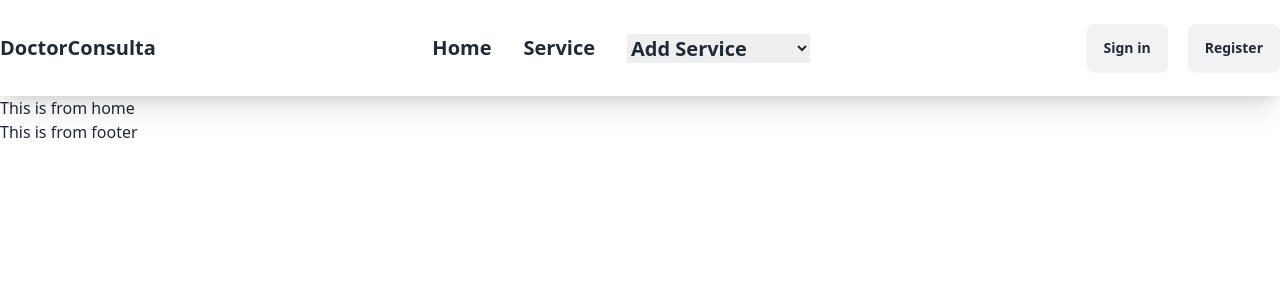
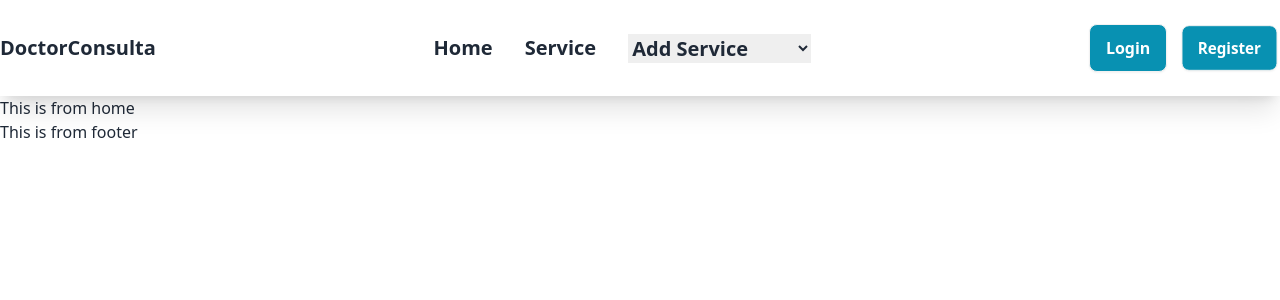
Before and after one commit to tofayeLL/DoctorConsulta-client, a React (Vite) app: page / in a window 1280 px wide. Shown: the top 300 px of the page. Built offline with nearby package versions, Linux system fonts and the light colour scheme; no server answers.

Commit message:
added user image after login user

```diff
--- a/package.json
+++ b/package.json
@@ -18,6 +18,7 @@
     "react-icons": "^5.2.1",
     "react-router-dom": "^6.23.0",
     "react-toastify": "^10.0.5",
+    "react-tooltip": "^5.26.4",
     "sort-by": "^1.2.0"
   },
   "devDependencies": {
--- a/src/pages/Shared/Nav.jsx
+++ b/src/pages/Shared/Nav.jsx
@@ -1,10 +1,13 @@
 
-import { NavLink } from "react-router-dom";
+import { useContext } from "react";
+import { Link, NavLink } from "react-router-dom";
+import { AuthContext } from "../../providers/AuthProvider";
+import { Tooltip } from "react-tooltip";
 
 
 
 const Nav = () => {
-
+    const { user } = useContext(AuthContext);
 
 
     return (
@@ -57,9 +60,45 @@ const Nav = () => {
 
                     </ul>
                 </div>
-                <div className="space-x-5">
-                    <button className="btn"><NavLink to={'/login'} >Sign in</NavLink></button>
-                    <button className="btn"><NavLink to={'/register'} >Register</NavLink></button>
+                <div >
+
+                    <div className="space-x-5">
+                        {
+                            user ?
+                                <div className="flex  justify-center items-center gap-2 ">
+                                    {/* <h1>{user.email}</h1> */}
+
+                                    <div className="tooltip tooltip-bottom lg:w-14 w-12 rounded-full border-[2px] border-cyan-700 z-10 " /* data-tip={user?.displayName || 'Tofayel'} */  >
+
+
+
+                                        <Tooltip id="my-tooltip" className="z-10">
+                                            <span>{user?.displayName || 'Tofayel'}</span>
+                                        </Tooltip>
+
+
+                                        <img className="w-full rounded-full p-1" alt="user img" src={user?.photoURL || 'https://ibb.co/18JhpwY'} data-tooltip-id="my-tooltip" />
+
+                                    </div>
+
+                                    <button  className="btn text-white hover:text-cyan-700 font-semibold lg:text-base text-xs bg-cyan-600 0">Logout</button>
+
+
+
+
+                                </div>
+
+                                :
+
+                                <div className="lg:space-x-3 space-x-2">
+                                    <Link to={'/login'}><button className="btn text-white hover:text-cyan-700  font-semibold lg:text-base text-xs bg-cyan-600 0">Login</button></Link>
+                                    <Link to={'/register'} className="lg:inline md:inline hidden"><button className="btn  text-white hover:text-cyan-700 font-semibold lg:text-base text-xs  bg-cyan-600 0">Register</button></Link>
+                                </div>
+
+                        }
+                    </div>
+
+
                 </div>
 
             </div>
--- a/src/providers/AuthProvider.jsx
+++ b/src/providers/AuthProvider.jsx
@@ -42,7 +42,8 @@ const AuthProvider = ({ children }) => {
     const authInfo = {
         createUser,
         updateUser,
-        signInUser
+        signInUser,
+        user
 
 
     }
```
Also changed, not shown: 1 other file (tests, documents, lock files or other folders).
